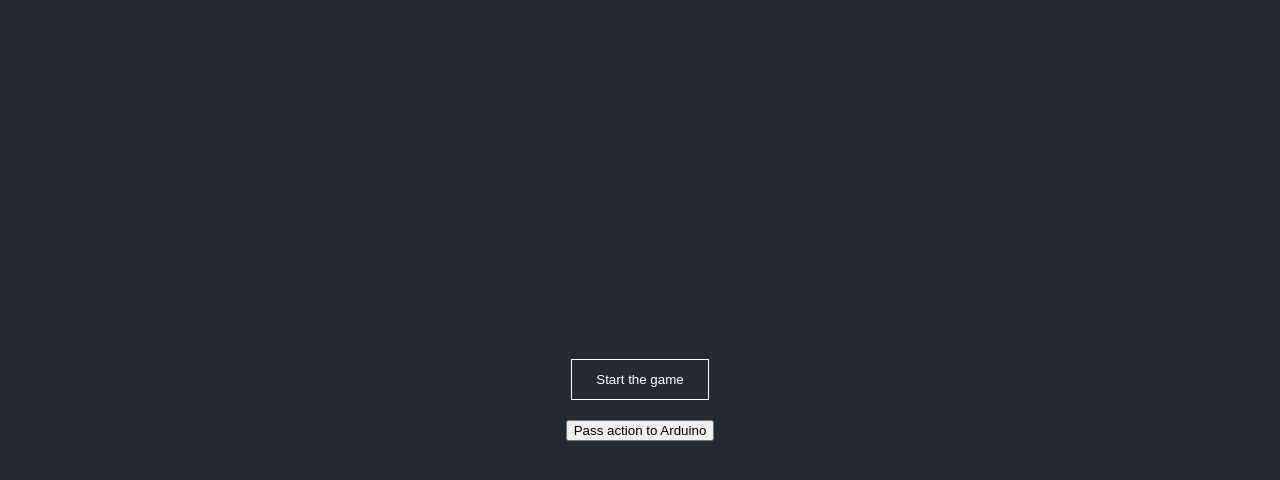
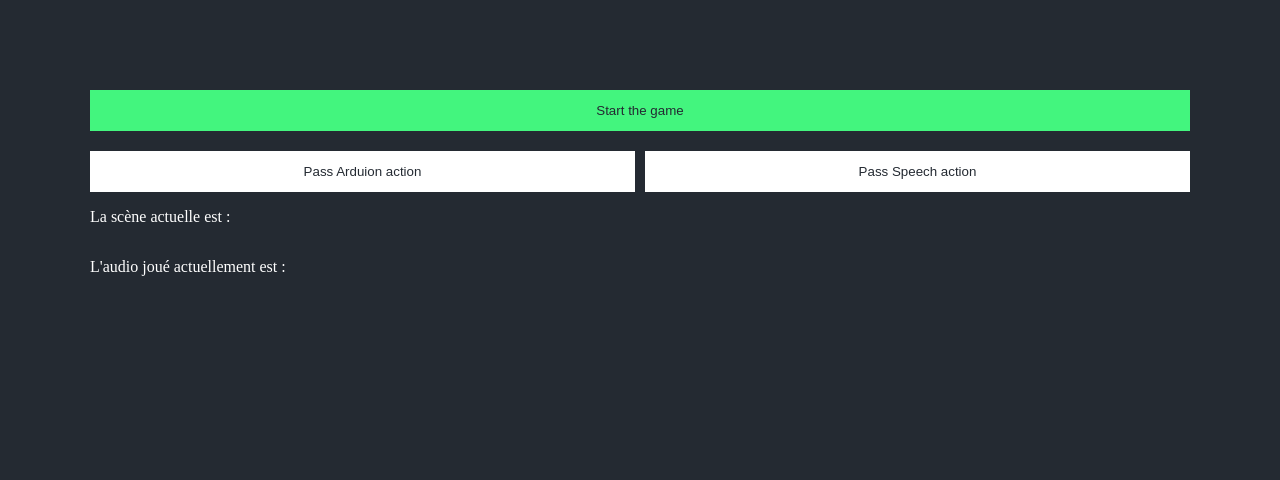
Before and after one commit to dainay/Fragments, a website built with Vite: page frontend/index.html in a window 1280 px wide. Shown: the top 480 px of the page. Built offline with nearby package versions, Linux system fonts and the light colour scheme; no server answers.

Commit message:
feat: debug ui

```diff
--- a/frontend/index.html
+++ b/frontend/index.html
@@ -16,7 +16,24 @@
 
     <div class="game-container">
       <button id="start-game">Start the game</button>
-      <button id="pass-action-arduino">Pass action to Arduino</button>
+      <div class="action-buttons">
+        <button class="pass-btn" id="pass-action-arduino">
+          Pass Arduion action
+        </button>
+        <button class="pass-btn" id="pass-action-speech">
+          Pass Speech action
+        </button>
+      </div>
+    </div>
+    <div class="debug-container">
+      <div class="debug-scene-paragraph">
+        <p>La scène actuelle est :</p>
+        <p id="current-scene"></p>
+      </div>
+      <div class="debug-audio-paragraph">
+        <p>L'audio joué actuellement est :</p>
+        <p id="current-audio"></p>
+      </div>
     </div>
 
     <div class="debug-microphone">
--- a/frontend/src/main.js
+++ b/frontend/src/main.js
@@ -5,10 +5,19 @@ import SpeechRecognitionManager from "./SpeechRecognitionManager";
 const socketManager = new SocketManager("ws://localhost:8080");
 const audioManager = new AudioManager();
 
+// Pass arduino action button
 const passArduinoActionButton = document.getElementById("pass-action-arduino");
 passArduinoActionButton.addEventListener("click", () => {
   socketManager.send(
     JSON.stringify({ event: "ARDUINO_ACTION", action: "PLAYER_DETECTED" }),
+  );
+});
+
+// Pass speech action button
+const passSpeechActionButton = document.getElementById("pass-action-speech");
+passSpeechActionButton.addEventListener("click", () => {
+  socketManager.send(
+    JSON.stringify({ event: "SPEECH_ACTION", transcript: "oui" }),
   );
 });
 
@@ -79,6 +88,8 @@ audioManager.onEnded(() => {
   socketManager.send(JSON.stringify({ event: "AUDIO_ENDED" }));
 });
 
+// Une fonction qui permet de gérer les messages reçus depuis le serveur poru les afficher au front
+
 // Message reçu depuis le serveur
 socketManager.onMessage = (data) => {
   let message = JSON.parse(data);
@@ -96,6 +107,11 @@ socketManager.onMessage = (data) => {
     case "STOP_SPEECH":
       speechRecognitionManager.stop();
       break;
+    case "DEBUG_SCENE":
+      console.log("DEBUG_SCENE :", message.message);
+      document.getElementById("current-scene").textContent = message.scene;
+      document.getElementById("current-audio").textContent = message.audio;
+      break;
     default:
       console.log("Message inconnu :", message);
   }
--- a/frontend/src/style.css
+++ b/frontend/src/style.css
@@ -1,29 +1,31 @@
-body {
+p{
+    padding: 0;
+}
+body{
         margin: 0;
         background-color: #242a32;
         color: #ffffff;
-      }
+        padding: 90px;
+
+}
 
 .game-container{
     display: flex;
     gap: 20px;
     flex-direction: column;
-    justify-content: center;
-    align-items: center;
-    height: 100vh;
 }
 
 #start-game{
-    background-color: transparent;
-    color:white;
-    border: 1px solid #fff;
+    background-color: #43f57e;
+    color:#242a32;
+    border: 1px solid #43f57e;
     padding : 12px 24px;
     transition: all 0.3s ease;
     cursor: pointer;
 }
 #start-game:hover{
-    background-color: #fff;
-    color:#242a32;
+    background-color: transparent;
+    color:#43f57e;
 }
 
 .debug-microphone{
@@ -35,3 +37,29 @@ body {
     padding: 10px;
     border-top: 1px solid #fff;
 }
+.action-buttons{
+    display: flex;
+    gap: 10px;
+}
+
+.pass-btn{
+    background-color: white;
+    color:#242a32;
+    border: 1px solid #fff;
+    padding : 12px 24px;
+    transition: all 0.3s ease;
+    cursor: pointer;
+    width: 100%;
+}
+.pass-btn:hover{
+    background-color: #242a32;
+    color:white;
+}
+.debug-scene-paragraph, .debug-audio-paragraph{
+    display: flex;
+    gap: 10px;
+}
+
+#current-scene, #current-audio{
+    color:#ffaf2e;
+}
```
Also changed, not shown: backend/src/GameManager.js (+16 -4 lines).
